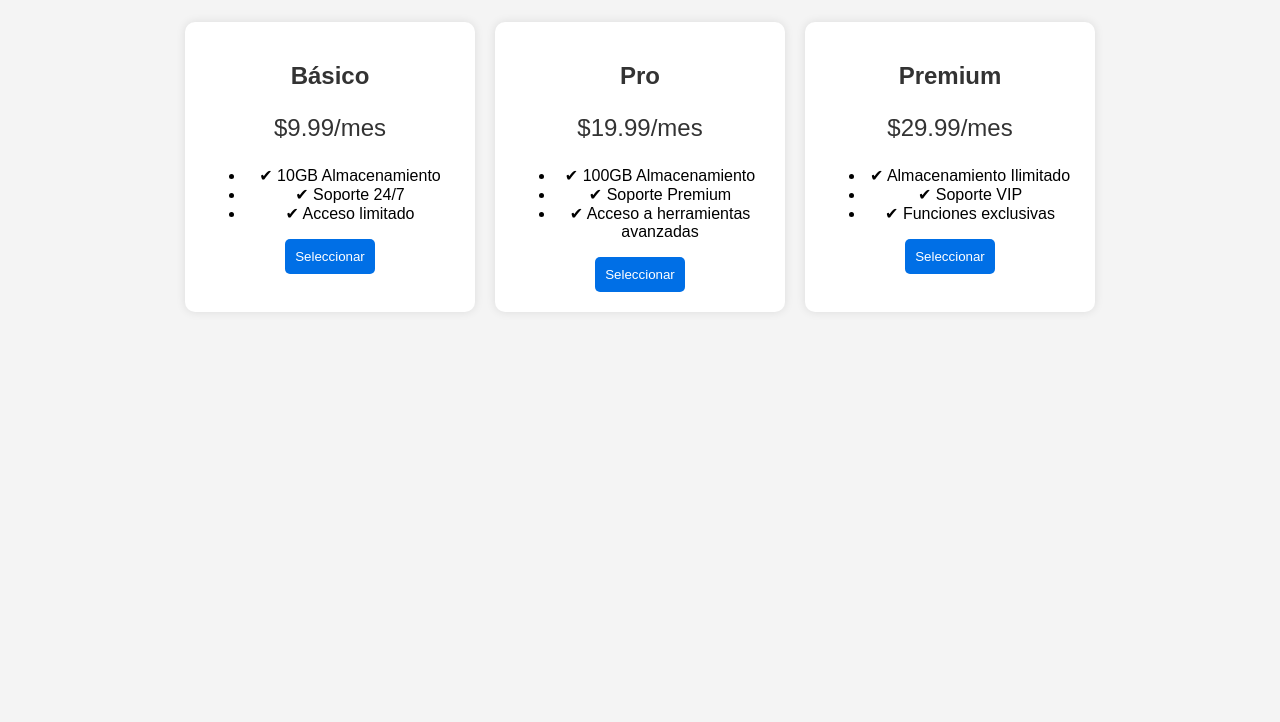
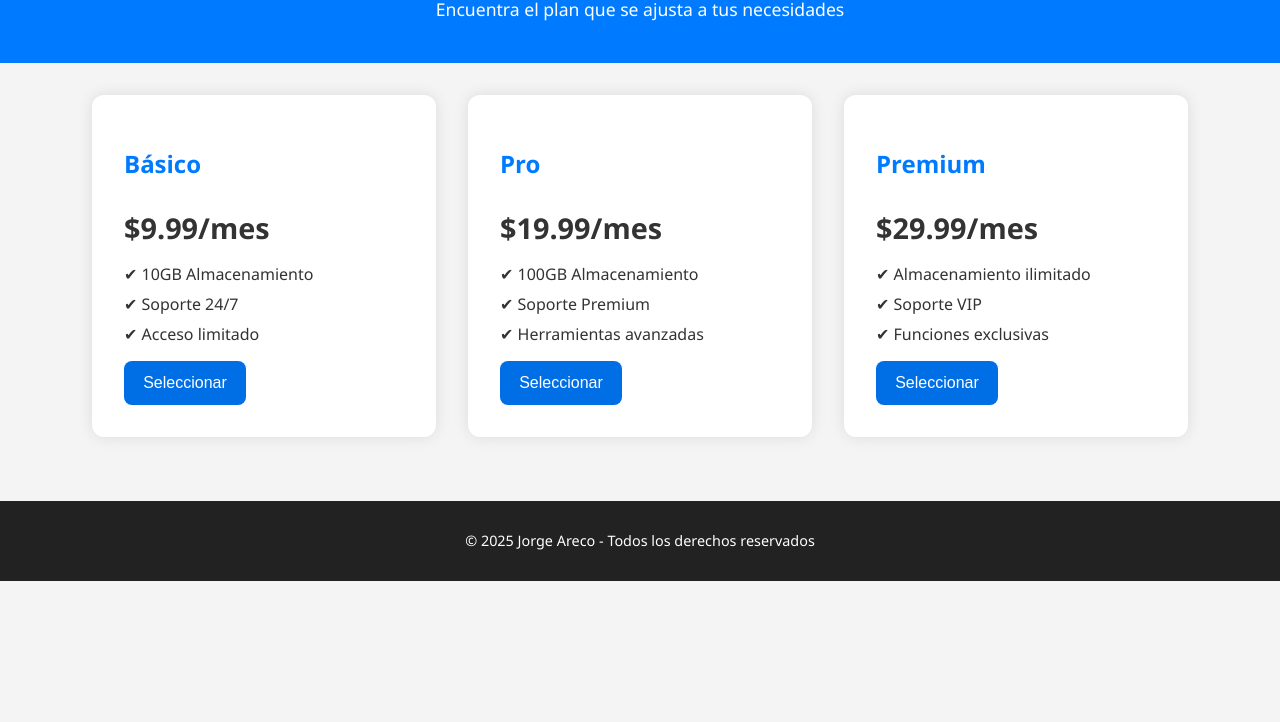
Before and after one commit to jisosabz/tarea3, a plain HTML site: page areco/arecoplanes.html in a window 1280 px wide. Shown: the part 78-800 px from the top of the page. Drawn offline with Linux system fonts and the light colour scheme.

Commit message:
mejora de estilos SCSS

```diff
--- a/areco/arecoplanes.html
+++ b/areco/arecoplanes.html
@@ -1,17 +1,17 @@
 <!DOCTYPE html>
 <html lang="es">
-
 <head>
-    <meta charset="UTF-8">
-    <meta name="viewport" content="width=device-width, initial-scale=1.0">
+  <meta charset="UTF-8" />
+  <meta name="viewport" content="width=device-width, initial-scale=1.0"/>
   <title>Planes y Precios</title>
-    <link rel="stylesheet" href="arecoplanes.css">
+  <link rel="stylesheet" href="arecoplanes.css" />
 </head>
-
 <body>
   <header>
     <h1>Planes y Precios</h1>
+    <p class="subtitulo">Encuentra el plan que se ajusta a tus necesidades</p>
   </header>
+
   <main>
     <section class="pricing">
       <div class="plan basic">
@@ -24,21 +24,23 @@
         </ul>
         <button>Seleccionar</button>
       </div>
+
       <div class="plan pro">
         <h2>Pro</h2>
         <p class="price">$19.99/mes</p>
         <ul>
           <li>✔ 100GB Almacenamiento</li>
           <li>✔ Soporte Premium</li>
-                    <li>✔ Acceso a herramientas avanzadas</li>
+          <li>✔ Herramientas avanzadas</li>
         </ul>
         <button>Seleccionar</button>
       </div>
+
       <div class="plan premium">
         <h2>Premium</h2>
         <p class="price">$29.99/mes</p>
         <ul>
-                    <li>✔ Almacenamiento Ilimitado</li>
+          <li>✔ Almacenamiento ilimitado</li>
           <li>✔ Soporte VIP</li>
           <li>✔ Funciones exclusivas</li>
         </ul>
@@ -46,6 +48,9 @@
       </div>
     </section>
   </main>
+
+  <footer>
+    <p>&copy; 2025 Jorge Areco - Todos los derechos reservados</p>
+  </footer>
 </body>
-
 </html>
--- a/areco/scss/arecoplanes.scss
+++ b/areco/scss/arecoplanes.scss
@@ -1,49 +1,107 @@
 @use "sass:color";
 
 $primary-color: #007bff;
+$background-color: #f4f4f4;
 $text-color: #333;
+$shadow-color: rgba(0, 0, 0, 0.1);
 
 body {
-    font-family: Arial, sans-serif;
-    text-align: center;
-    background-color: #f4f4f4;
+  font-family: "Segoe UI", sans-serif;
   margin: 0;
   padding: 0;
+  background-color: $background-color;
+  color: $text-color;
+}
+
+header {
+  background-color: $primary-color;
+  color: white;
+  padding: 1.5rem 1rem;
+  text-align: center;
+
+  h1 {
+    margin: 0;
+  }
+
+  .subtitulo {
+    font-size: 1.1rem;
+    margin-top: 0.5rem;
+  }
 }
 
 .pricing {
   display: flex;
+  flex-wrap: wrap;
   justify-content: center;
-    gap: 20px;
-    padding: 20px;
+  gap: 2rem;
+  padding: 2rem 1rem;
 }
 
 .plan {
-    background: white;
-    padding: 20px;
-    border-radius: 10px;
-    box-shadow: 0 0 10px rgba(0, 0, 0, 0.1);
-    width: 250px;
+  background-color: white;
+  border-radius: 12px;
+  box-shadow: 0 0 15px $shadow-color;
+  padding: 2rem;
+  width: 280px;
+  transition: transform 0.2s ease-in-out;
+
+  &:hover {
+    transform: translateY(-5px);
+  }
 
   h2 {
-        color: $text-color;
+    margin-bottom: 0.5rem;
+    color: $primary-color;
   }
 
   .price {
-        font-size: 1.5em;
-        color: $text-color;
+    font-size: 1.8rem;
+    font-weight: bold;
+    margin-bottom: 1rem;
+  }
+
+  ul {
+    list-style: none;
+    padding: 0;
+    margin: 1rem 0;
+
+    li {
+      margin: 0.5rem 0;
+    }
   }
 
   button {
     background-color: color.mix(black, $primary-color, 10%);
     color: white;
     border: none;
-        padding: 10px;
-        border-radius: 5px;
+    padding: 0.8rem 1.2rem;
+    border-radius: 8px;
+    font-size: 1rem;
     cursor: pointer;
+    transition: background-color 0.3s ease;
 
     &:hover {
       background-color: color.mix(black, $primary-color, 20%);
     }
   }
 }
+
+footer {
+  background-color: #222;
+  color: white;
+  text-align: center;
+  padding: 1rem;
+  font-size: 0.9rem;
+  margin-top: 2rem;
+}
+
+@media (max-width: 768px) {
+  .pricing {
+    flex-direction: column;
+    align-items: center;
+  }
+
+  .plan {
+    width: 90%;
+  }
+}
```
Also changed, not shown: areco/arecoplanes.css, 1 other file. Lines whose indentation alone changed are shown as unchanged.
